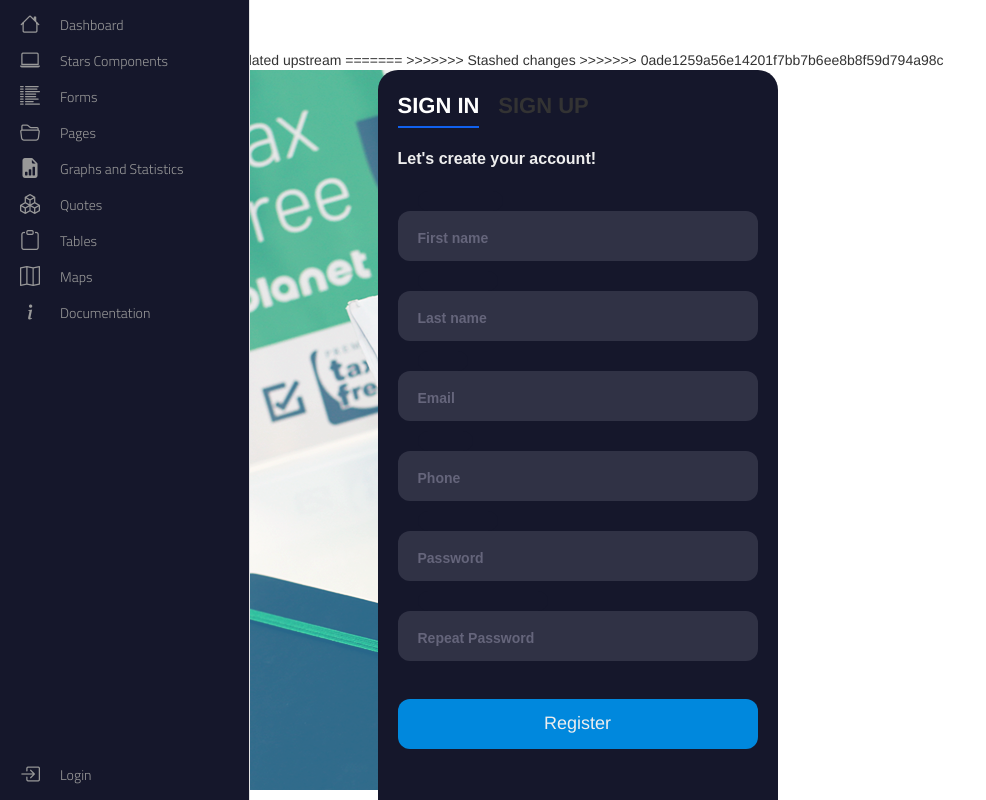
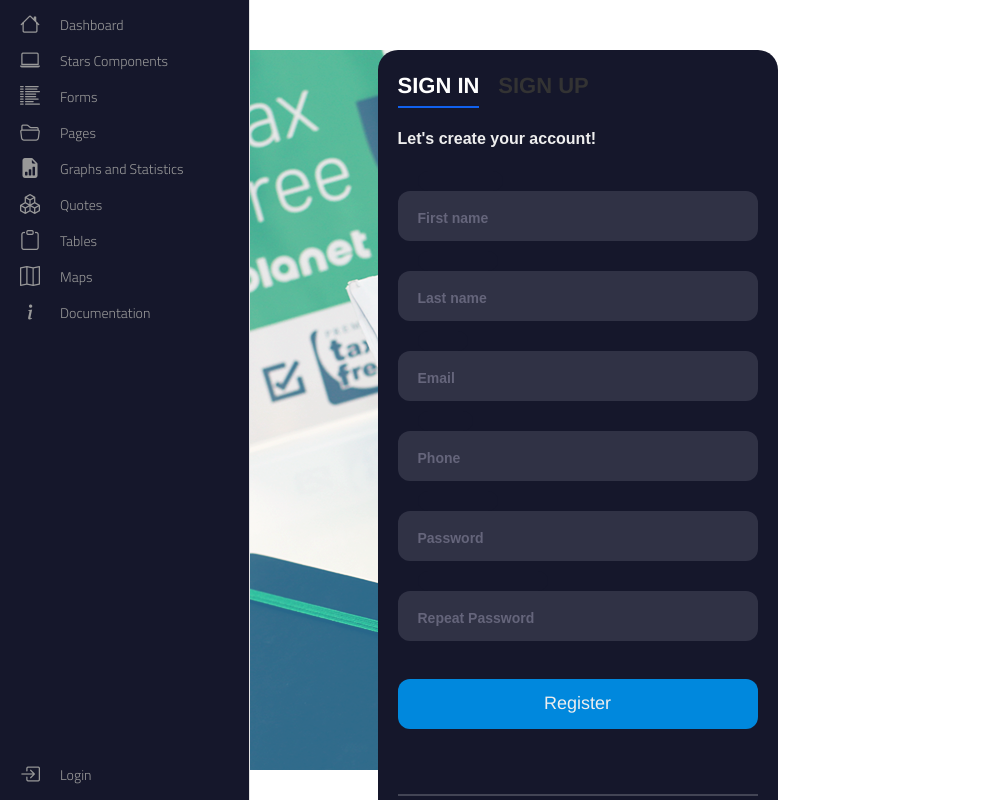
Before and after one commit to mifa43/WebApp, a Python web app: template templates/index.html in a window 1280 px wide. Shown: the whole page, without its empty margins (0-986 px from the left). Run offline with Jinja, Linux system fonts and the light colour scheme; the template is opened without the code that fills it, so the values that code supplies are empty; some libraries are stand-ins or nearby versions; some web fonts are replaced.

Commit message:
izbace neki git log ...

```diff
--- a/templates/index.html
+++ b/templates/index.html
@@ -14,22 +14,14 @@
         <script src="scripts/authScript.js"></script>
         <script src="scripts/checkForToken.js"></script>
         <script src="scripts/logout.js"></script>
-<<<<<<< HEAD
-        <!-- <script src="scripts/registerFormValidation.js"></script> -->
-
-=======
-<<<<<<< Updated upstream
-=======
         <script src="scripts/restartPasswordPopup.js"></script>
 
+
         <!-- <script src="scripts/registerFormValidation.js"></script> -->
+        <!-- <script src="scripts/registerFormValidation.js"></script> -->
+        <!-- <script src="scripts/nav.js"></script> -->
+        <!-- <script id="replace_with_navbar" src="scripts/nav.js"></script> -->
 
->>>>>>> Stashed changes
->>>>>>> 0ade1259a56e14201f7bb7b6ee8b8f59d794a98c
-
-        <!-- <script src="scripts/nav.js"></script> -->
-
-        <!-- <script id="replace_with_navbar" src="scripts/nav.js"></script> -->
         <script src="https://unpkg.com/axios/dist/axios.min.js"></script>
         <meta name="viewport" content="width=device-width, initial-scale=1">
         <link rel="stylesheet" href="https://maxcdn.bootstrapcdn.com/bootstrap/3.4.1/css/bootstrap.min.css">
```
